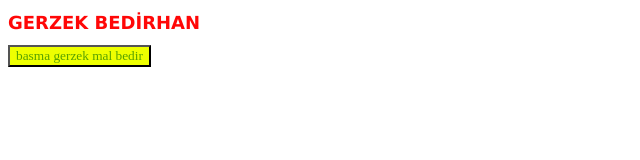
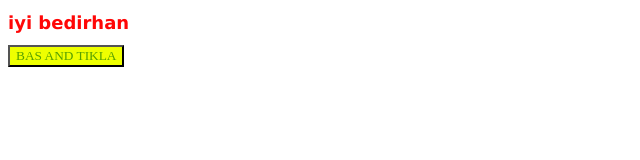
Before and after one commit to duranburak/my-website, a plain HTML site: page index3.html in a window 1280 px wide. Shown: the whole page, without its empty margins (0-640 px from the left). Drawn offline with Linux system fonts and the light colour scheme.

Commit message:
index3.html

```diff
--- a/index3.html
+++ b/index3.html
@@ -7,10 +7,10 @@
     <link rel="stylesheet" href="style.css">
 </head>
 <body>
-    <h1>GERZEK BEDİRHAN</h1>
+    <h1>iyi bedirhan</h1>
 
     <!-- Buton oluştur -->
-    <button onclick="git()">basma gerzek mal bedir</button>
+    <button onclick="git()">BAS AND TIKLA</button>
 
     <!-- JavaScript kodunu çağır -->
     <script>
```
